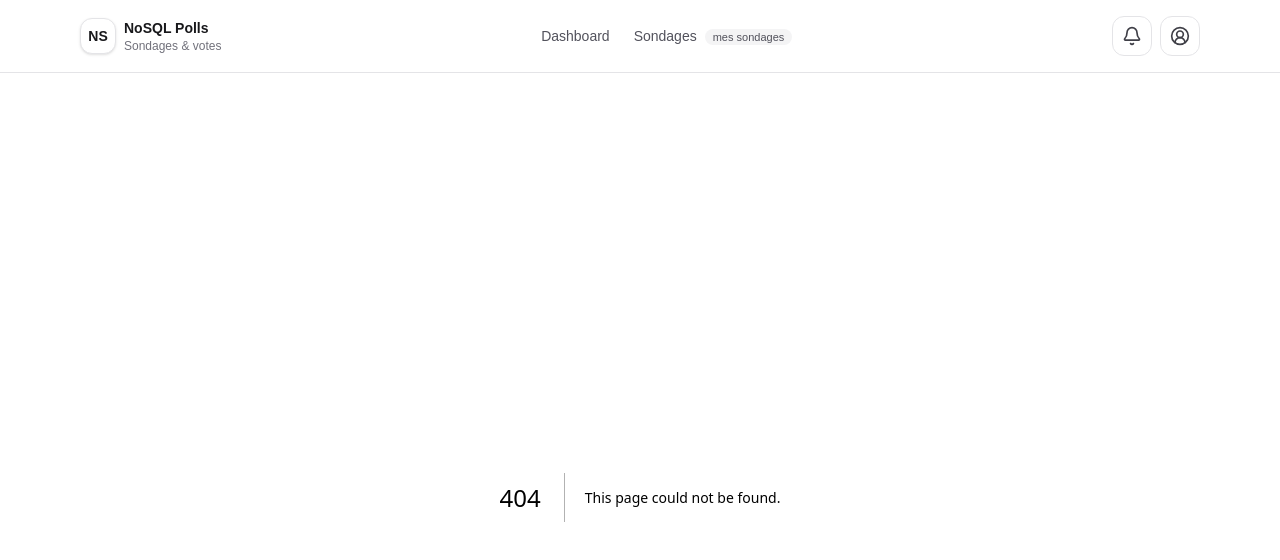
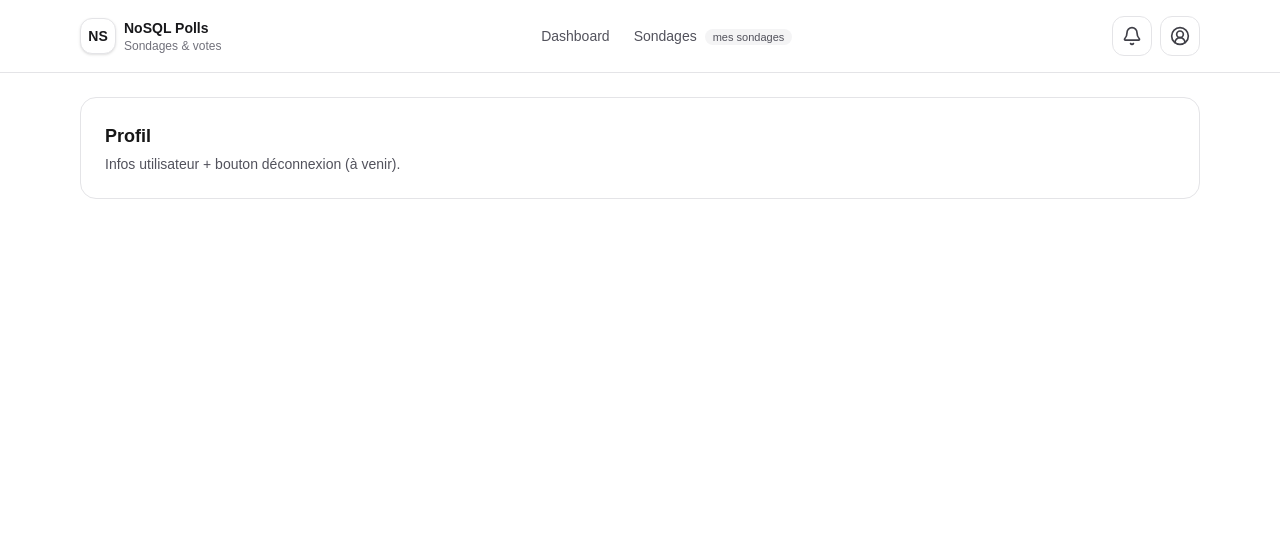
Before and after one commit to Mouad45-bit/sondage, a Next.js app in the folder next/: page /profile in a window 1280 px wide. Before the commit this address had no page. Shown: the top 560 px of the page. Built offline with nearby package versions, Linux system fonts and the light colour scheme.

Commit message:
test app/profile/page.tsx

```diff
--- /dev/null
+++ b/next/app/profile/page.tsx
@@ -0,0 +1,12 @@
+// app/profile/page.tsx
+
+export default function ProfilePage() {
+  return (
+    <section className="rounded-2xl border border-zinc-200 bg-white p-6">
+      <h1 className="text-lg font-semibold">Profil</h1>
+      <p className="mt-1 text-sm text-zinc-600">
+        Infos utilisateur + bouton déconnexion (à venir).
+      </p>
+    </section>
+  );
+}
```
